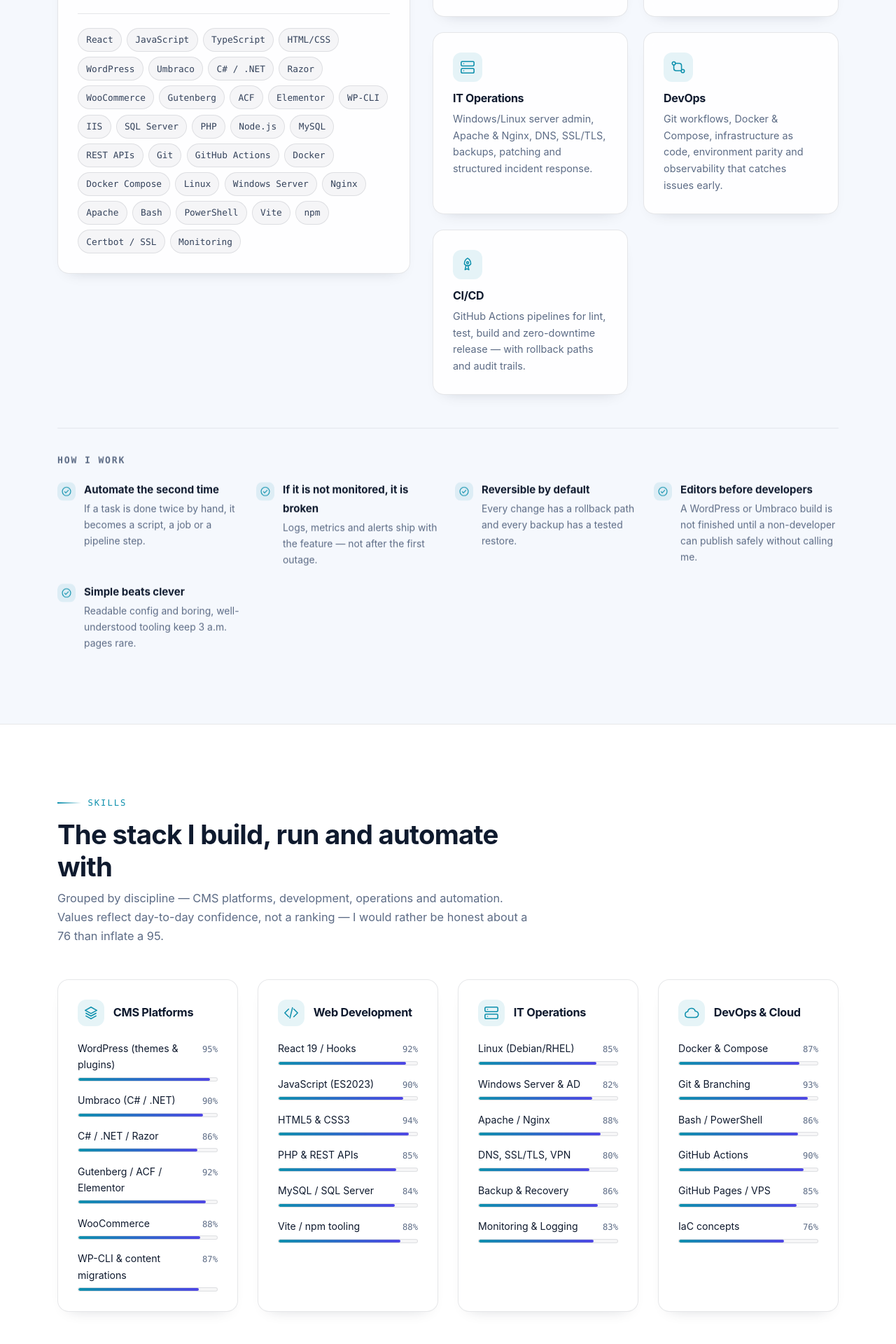
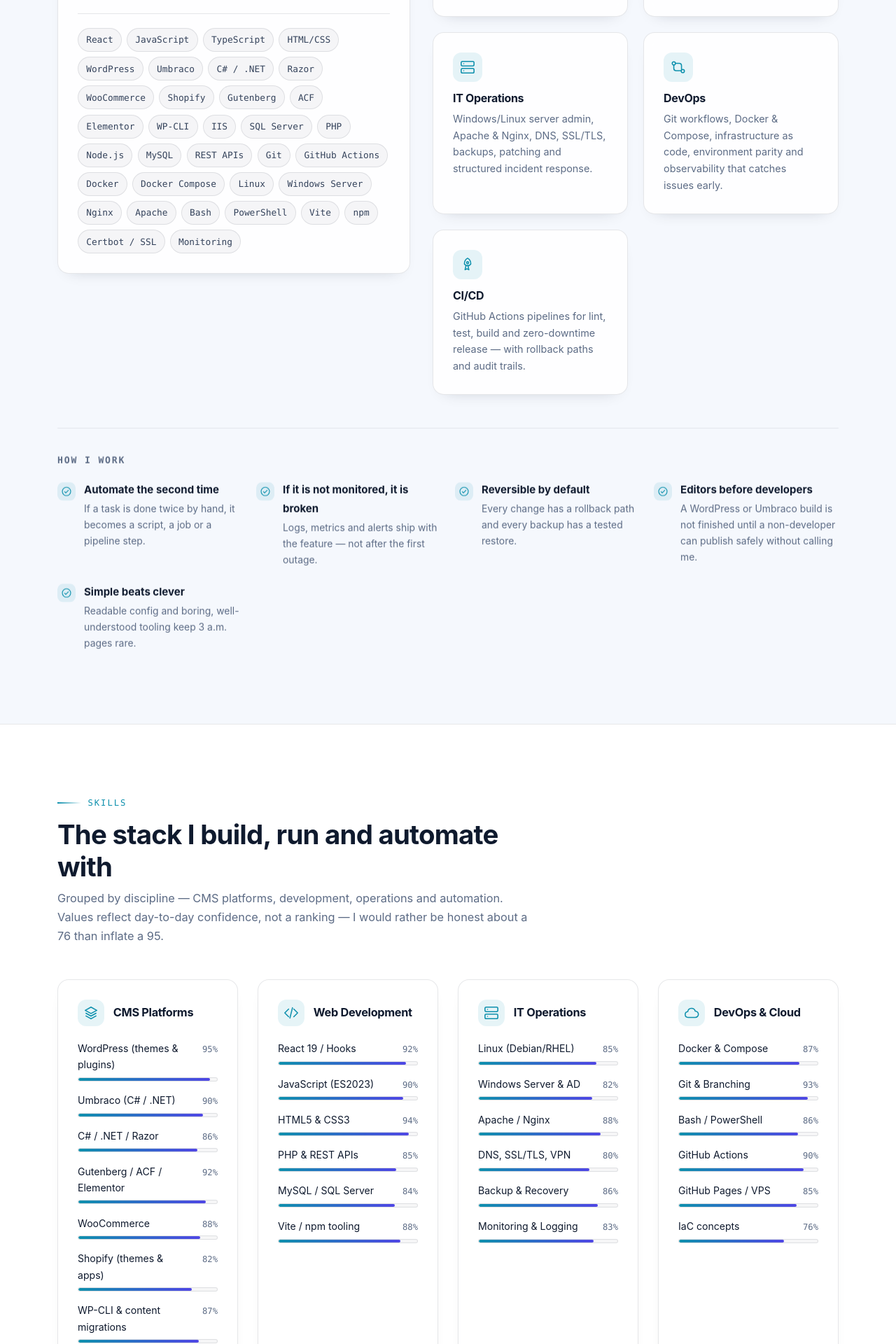
Before and after one commit to mrboyenrey/boien-reyes-portfolio, a React (Vite) app: page / in a window 1280 px wide. Shown: the part 1640-3560 px from the top of the page at 70% size. Built offline with nearby package versions, Linux system fonts and the light colour scheme.

Commit message:
feat(skills): add Shopify to CMS skill group and toolbelt

```diff
--- a/src/data/content.js
+++ b/src/data/content.js
@@ -77,6 +77,7 @@
       { name: 'C# / .NET / Razor', level: 86 },
       { name: 'Gutenberg / ACF / Elementor', level: 92 },
       { name: 'WooCommerce', level: 88 },
+      { name: 'Shopify (themes & apps)', level: 82 },
       { name: 'WP-CLI & content migrations', level: 87 },
     ],
   },
@@ -449,6 +450,7 @@
   'C# / .NET',
   'Razor',
   'WooCommerce',
+  'Shopify',
   'Gutenberg',
   'ACF',
   'Elementor',
```
